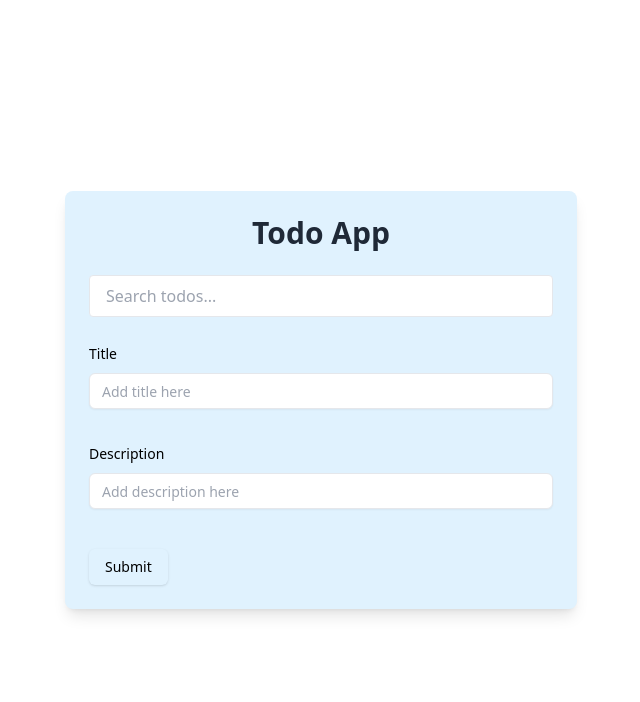
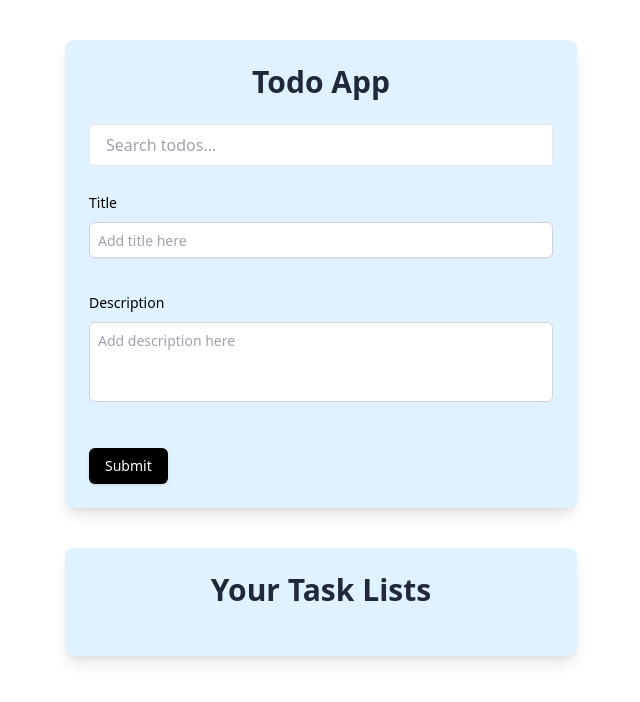
Before and after one commit to Hafiz-sustswe/React-Typescript-ToDo-Application, a React (Vite) app: page / in a window 1280 px wide. Shown: the top 702 px of the page, without its empty margins (319-959 px from the left). Built offline with nearby package versions, Linux system fonts and the light colour scheme.

Commit message:
REPLACE: InputField with TextArea

```diff
--- a/src/App.tsx
+++ b/src/App.tsx
@@ -37,17 +37,29 @@ const App: React.FC = () => {
 
 
     return (
-        <div className="flex justify-center items-center min-h-screen bg-white-100">
-            <div className="bg-sky-100 rounded-lg shadow-lg w-full max-w-lg p-6">
-              <h1 className="text-center text-3xl font-bold text-gray-800 mb-6">Todo App</h1>
+        <>
+            <div className="container flex-col max-w-full">
 
-                <SearchBox onSearch={handleSearch}/>
-                <ShadCnTodoForm addTask={addTask}/>
-                <TodoList todos={tasks} onChange={setTasks} updateTask={updateTask} searchQuery={searchQuery}/>
+                <div className="flex justify-center  bg-white-100 h-50">
+                    <div className="bg-sky-100 rounded-lg shadow-lg w-full max-w-lg max-h-[32rem] p-6 mt-10">
+                        <h1 className="text-center text-3xl font-bold text-gray-800 mb-6">Todo App</h1>
+                        <SearchBox onSearch={handleSearch}/>
+                        <ShadCnTodoForm addTask={addTask}/>
+                    </div>
+                </div>
+
+                <div className=" flex bg-white-100 justify-center  top-40  mt-10">
+                    <div className="bg-sky-100 rounded-lg shadow-lg w-full max-w-lg p-6">
+                        <h1 className="text-center text-3xl font-bold text-gray-800 mb-6">Your Task Lists </h1>
+                        <TodoList todos={tasks} onChange={setTasks} updateTask={updateTask} searchQuery={searchQuery}/>
+                    </div>
+                </div>
+
             </div>
-        </div>
+        </>
+    );
 
-    );
+
 };
 
 export default App;
--- a/src/components/InputForm/ShadCnFrom.tsx
+++ b/src/components/InputForm/ShadCnFrom.tsx
@@ -33,20 +33,23 @@ export const ShadCnTodoForm: React.FC<{ addTask: (task: Task) => void }> = ({ ad
 
 
     const onSubmit = (data : FormValues) => {
+        const trimmedTitle = data.title.trim();
+        const trimmedDescription = data?.description.trim() ;
 
-        if (data.title.trim() && data.description.trim()) {
+        if (trimmedTitle ) {
             const newTask: Task = {
                 id: Date.now(),
-                title: data.title,
-                description: data.description,
+                title: trimmedTitle,
+                description: trimmedDescription,
                 completed: false,
                 createdAt: new Date(),
             };
             addTask(newTask);
             console.log(newTask);
-            data.title = "";
-            data.description = "";
+            form.setValue('title', "");
+            form.setValue('description', "");
         }
+
 
     };
 
@@ -58,15 +61,15 @@ export const ShadCnTodoForm: React.FC<{ addTask: (task: Task) => void }> = ({ ad
                     control={form.control}
                     name="title"
                     render={({ field }) => (
-                        <FormItem>
+                        <FormItem className="min-h-[100]">
                             <FormLabel >Title</FormLabel>
                             <FormControl>
-                                <Input className= "bg-white-200" placeholder="Add title here" {...field} />
+                                <Input  className= "bg-white-200 border-gray-300 rounded-md p-2 text-sm  overflow-y-auto resize-none focus:border-black focus:ring-1 focus:ring-black" placeholder="Add title here" {...field} />
                             </FormControl>
                             <FormDescription>
                                 {/*This is the title of your task*/}
                             </FormDescription>
-                            <FormMessage>
+                            <FormMessage className="text-red-500" >
                                 {form.formState.errors.title?.message}
                             </FormMessage>
                         </FormItem>
@@ -76,21 +79,32 @@ export const ShadCnTodoForm: React.FC<{ addTask: (task: Task) => void }> = ({ ad
                     control={form.control}
                     name="description"
                     render={({ field }) => (
-                        <FormItem>
+                        <FormItem className="min-h-[100]">
                             <FormLabel>Description</FormLabel>
                             <FormControl>
-                                <Input className= "bg-white-200" placeholder="Add description here" {...field} />
+                                    <textarea
+                                        {...field}
+                                        aria-multiline="true"
+                                        className="w-full bg-white-200 border border-gray-300 rounded-md p-2 text-sm h-20 overflow-y-auto resize-none focus:border-black focus:ring-1 focus:ring-black"
+                                        placeholder="Add description here"
+                                    />
                             </FormControl>
                             <FormDescription>
-                                {/*Enter the description of your task.*/}
+                                {/* You can add additional helpful text here if necessary. */}
                             </FormDescription>
-                            <FormMessage>
+                            <FormMessage className="text-red-500">
                                 {form.formState.errors.description?.message}
                             </FormMessage>
                         </FormItem>
                     )}
                 />
-                <Button type="submit">Submit</Button>
+                <Button
+                    type="submit"
+                    className="bg-black text-white px-4 py-2 rounded-md hover:bg-gray-500 hover:text-green-500 transition-colors"
+                >
+                    Submit
+                </Button>
+
             </form>
         </Form>
     )
--- a/src/components/TodoCard/SingleTodo.tsx
+++ b/src/components/TodoCard/SingleTodo.tsx
@@ -51,7 +51,7 @@ export const SingleTodo: React.FC<props> = ({todo, todos, onChange, updateTask})
                 </CardHeader>
                 <CardContent >
                     <div className="grid w-full gap-4">
-                        <CardDescription className="text-center">{todo.description}</CardDescription>
+                        <CardDescription className="break-words text-center">{todo.description}</CardDescription>
                     </div>
                 </CardContent>
                 <CardFooter className="flex justify-between">
```
